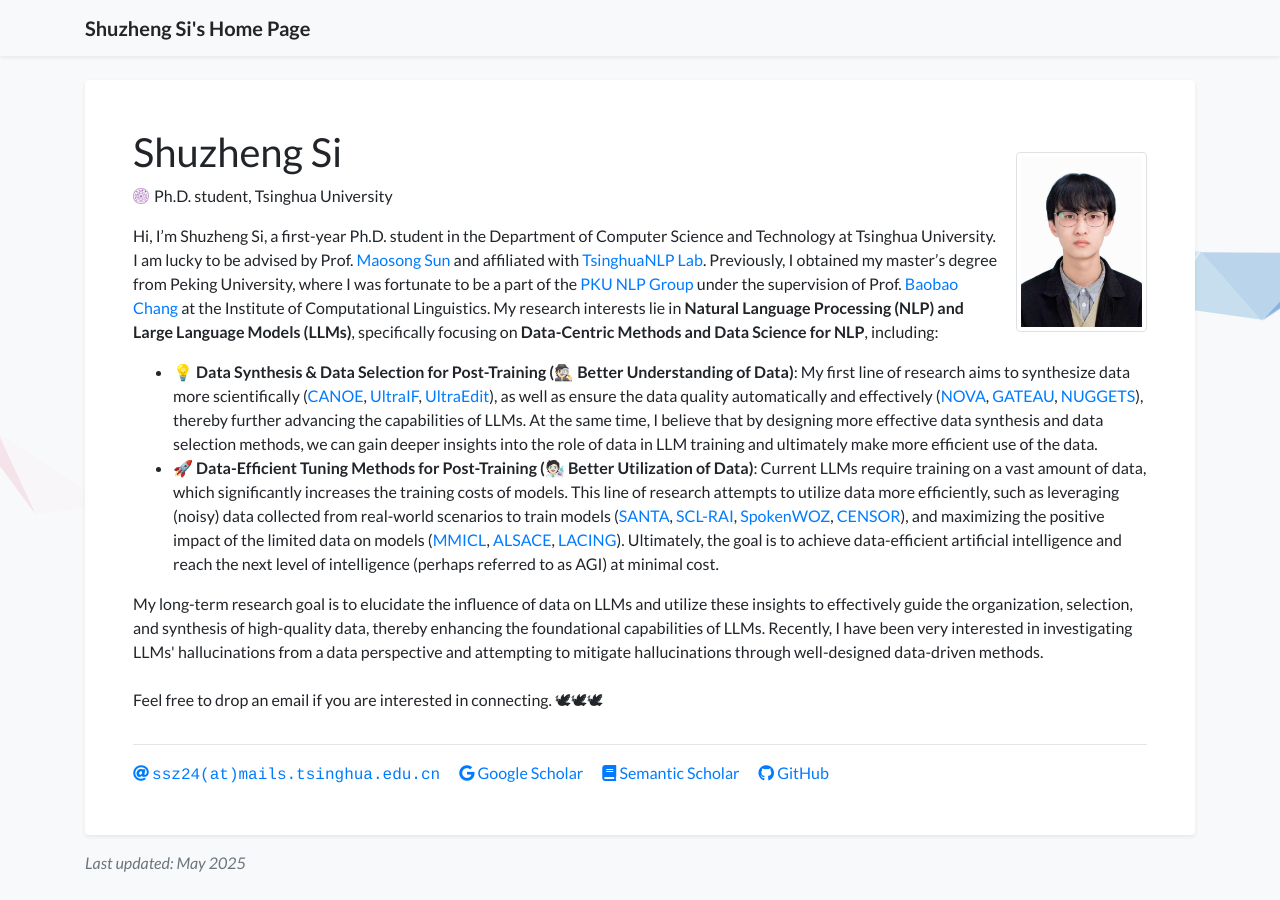
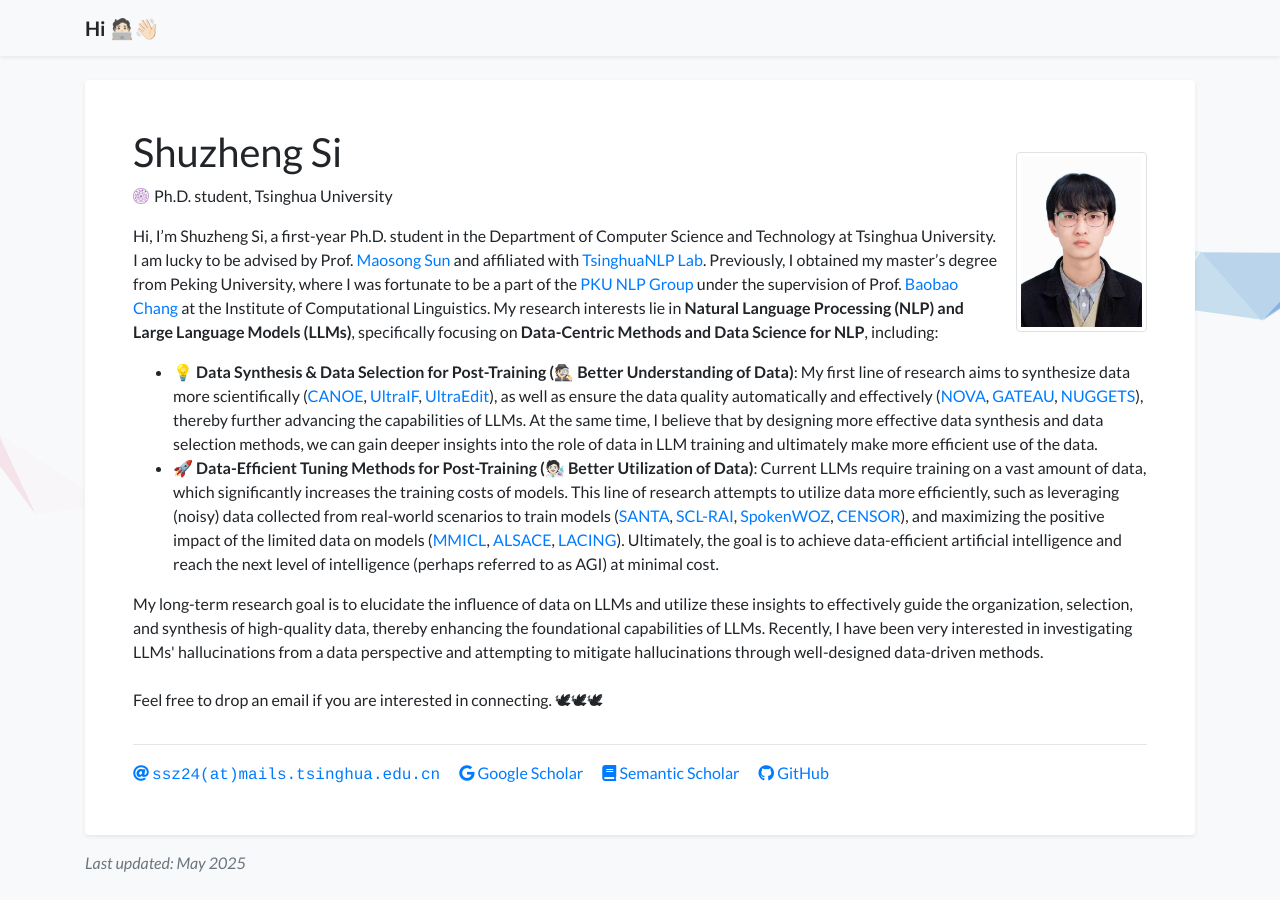
Before and after one commit to S1s-Z/s1s-z.github.io, a Jekyll site: the page built from index.html, in a window 1280 px wide. Built offline with Jekyll 4.4.1, drawn with Linux system fonts in a browser that asks for light colours; a style sheet for code colours, icons or effects is not loaded.

Commit message:
Update profile.yml

```diff
--- a/_data/profile.yml
+++ b/_data/profile.yml
@@ -1,6 +1,6 @@
 primary_name: "Shuzheng Si"
 secondary_name: ""
-navbar_name: "Shuzheng Si's Home Page"
+navbar_name: "Hi 🧑🏻‍💻👋🏻"
 
 positions:
   - '<span class="no-break"><img src="assets/images/badges/tsinghua.png" alt="Tsinghua University" class="inline-badge"/></span> Ph.D. student, Tsinghua University'
```
